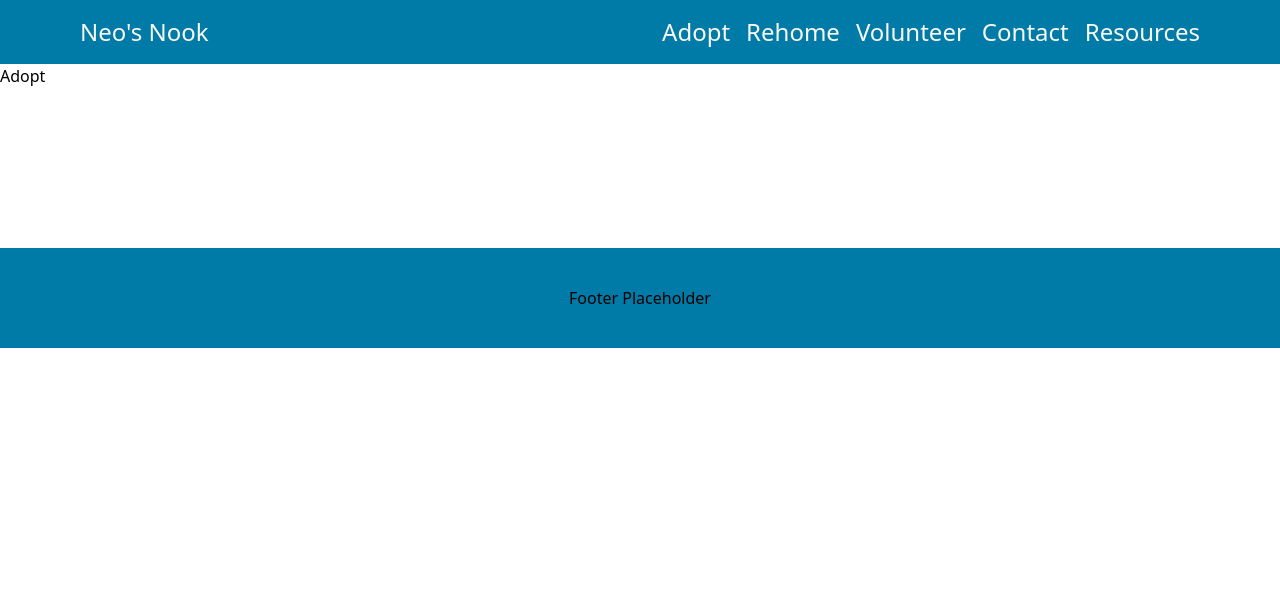
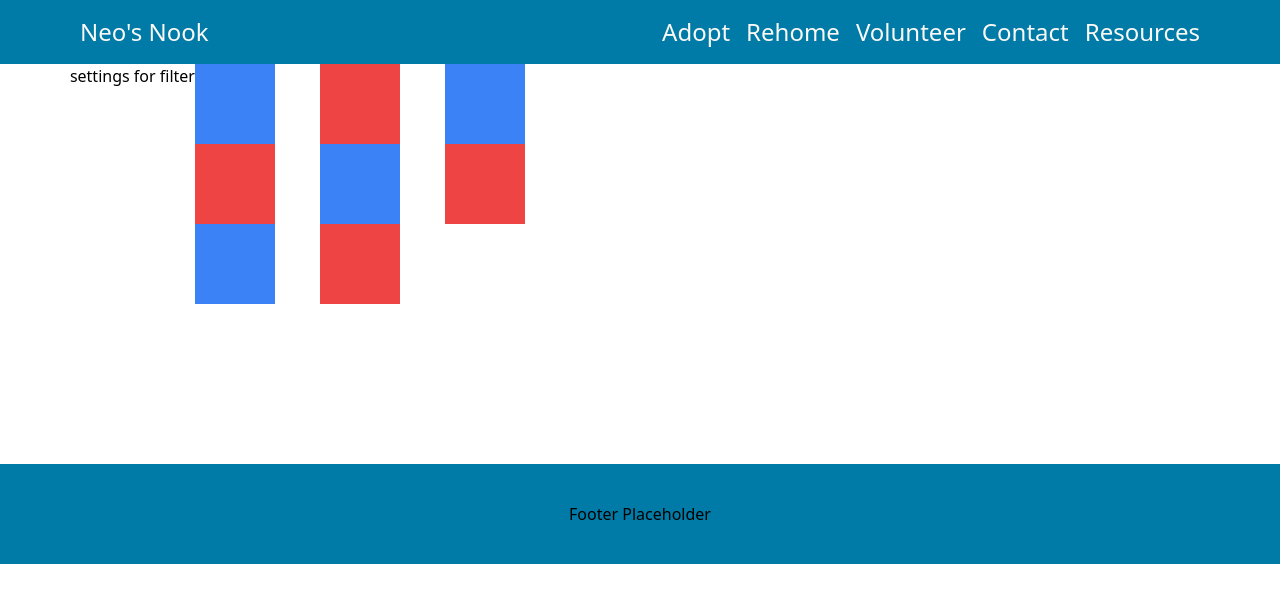
Before and after one commit to ScaiaAguinaga/pet-adoption-site, a React (Vite) app: page /Adopt in a window 1280 px wide. Shown: the top 602 px of the page. Built offline with nearby package versions, Linux system fonts and the light colour scheme.

Commit message:
basis for adoption page

```diff
--- a/src/pages/Adopt.jsx
+++ b/src/pages/Adopt.jsx
@@ -1,5 +1,24 @@
 const Adopt = () => {
-  return <div>Adopt</div>;
+  return (
+    <div className="flex w-1/2 justify-center">
+      <div className="grid grid-cols-4">
+        {/* Column for search filters */}
+        <div className="col-span-1">
+          <div>settings for filter</div>
+        </div>
+        <div className="col-span-3 grid grid-cols-3">
+          <div className="h-20 w-20 bg-blue-500"></div>
+          <div className="h-20 w-20 bg-red-500"></div>{" "}
+          <div className="h-20 w-20 bg-blue-500"></div>
+          <div className="h-20 w-20 bg-red-500"></div>
+          <div className="h-20 w-20 bg-blue-500"></div>
+          <div className="h-20 w-20 bg-red-500"></div>{" "}
+          <div className="h-20 w-20 bg-blue-500"></div>
+          <div className="h-20 w-20 bg-red-500"></div>
+        </div>
+      </div>
+    </div>
+  );
 };
 
 export default Adopt;
```
